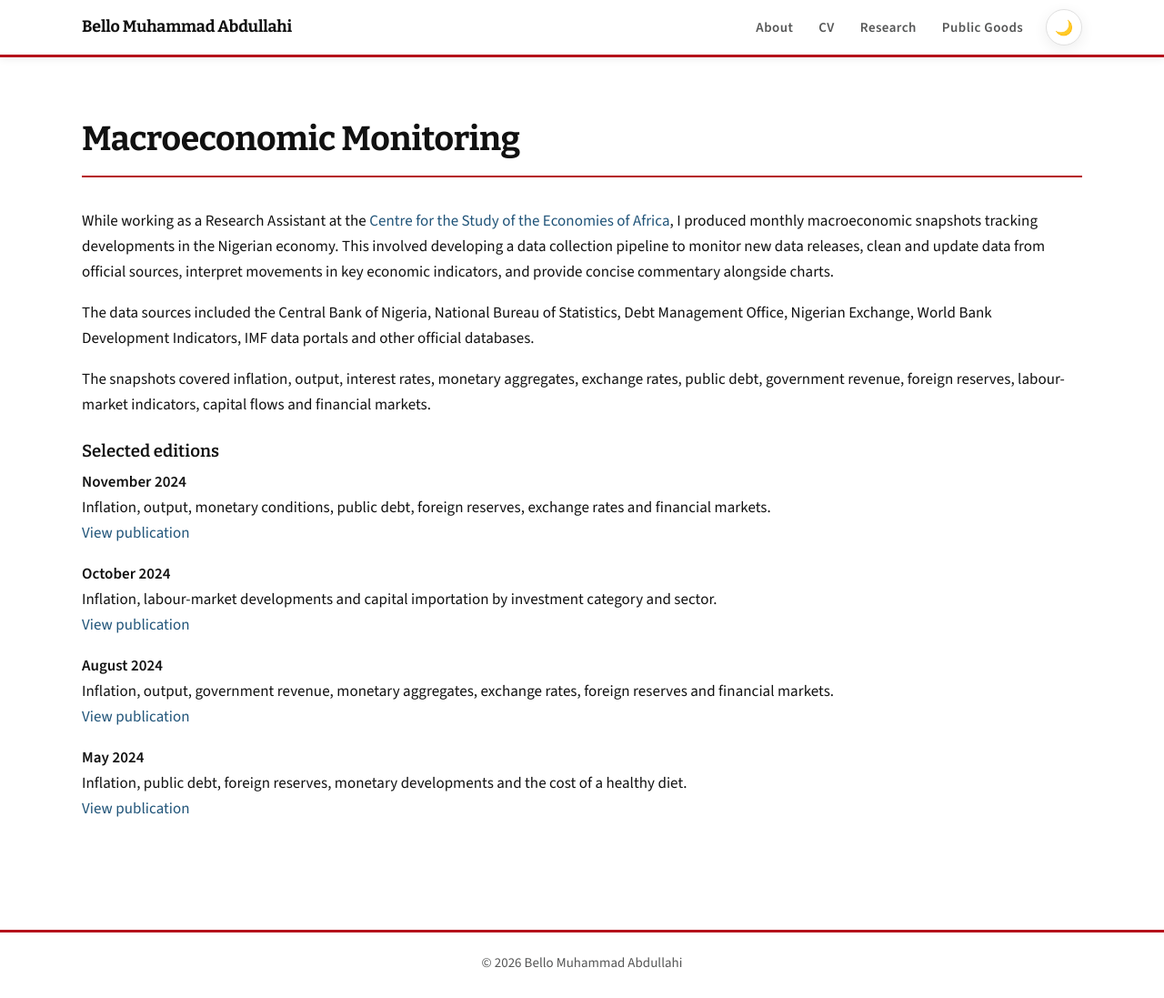
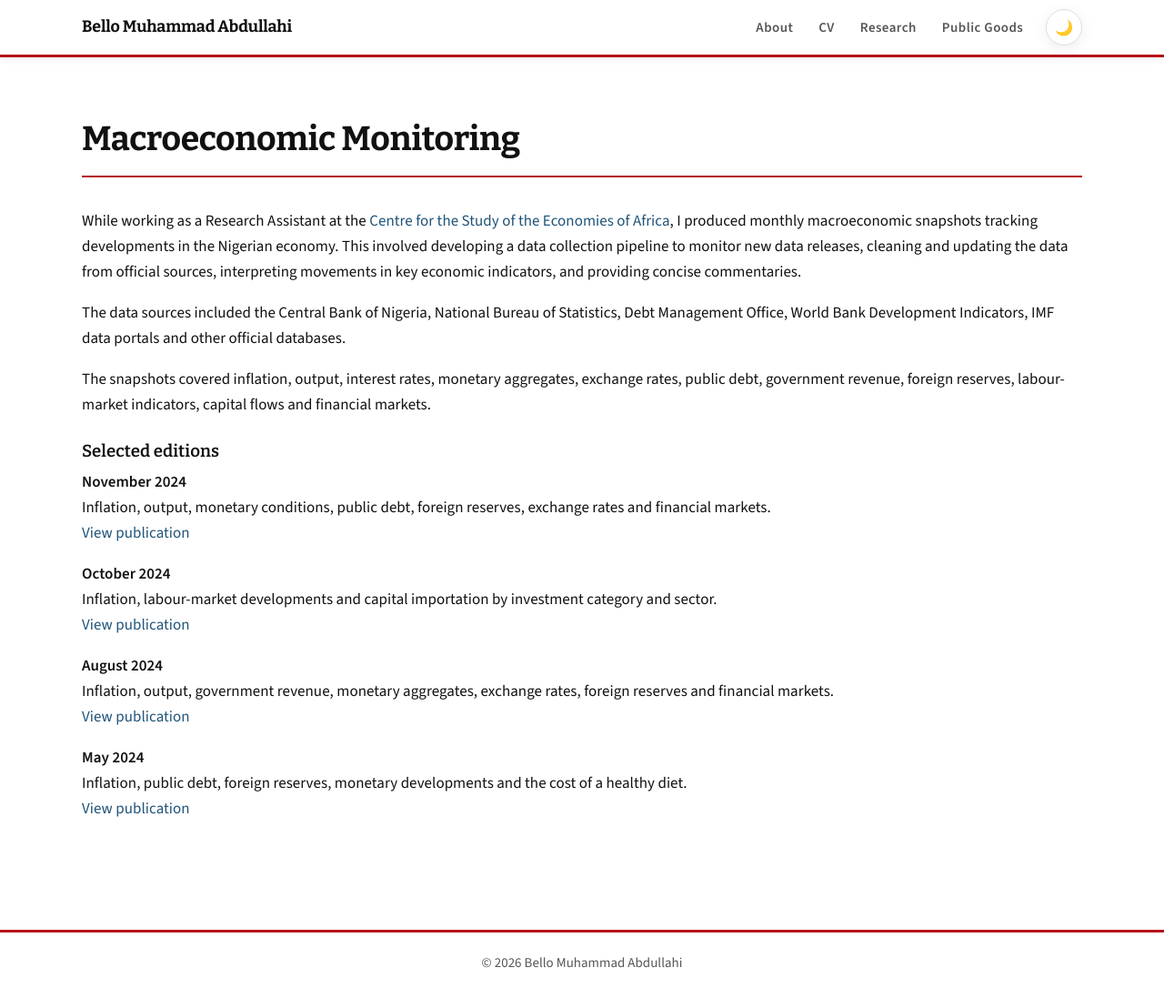
Before and after one commit to Bello-Abdullahi/Bello-Abdullahi.github.io, a Jekyll site: the page built from _pages/macroeconomic-monitoring.md, in a window 1280 px wide and 1097 px high. Shown: the whole window at 91% size. Built offline with Jekyll 4.4.1, drawn with Linux system fonts in a browser that asks for light colours.

Commit message:
Refine text in macroeconomic monitoring page
Updated wording for clarity and grammatical accuracy in the macroeconomic monitoring section.

```diff
--- a/_pages/macroeconomic-monitoring.md
+++ b/_pages/macroeconomic-monitoring.md
@@ -6,9 +6,9 @@ nav: false
 nav_order: 4
 ---
 
-While working as a Research Assistant at the [Centre for the Study of the Economies of Africa](https://www.cseaafrica.org/), I produced monthly macroeconomic snapshots tracking developments in the Nigerian economy. This involved developing a data collection pipeline to monitor new data releases, clean and update data from official sources, interpret movements in key economic indicators, and provide concise commentary alongside charts.
+While working as a Research Assistant at the [Centre for the Study of the Economies of Africa](https://www.cseaafrica.org/), I produced monthly macroeconomic snapshots tracking developments in the Nigerian economy. This involved developing a data collection pipeline to monitor new data releases, cleaning and updating the data from official sources, interpreting movements in key economic indicators, and providing concise commentaries.
 
-The data sources included the Central Bank of Nigeria, National Bureau of Statistics, Debt Management Office, Nigerian Exchange, World Bank Development Indicators, IMF data portals and other official databases.
+The data sources included the Central Bank of Nigeria, National Bureau of Statistics, Debt Management Office, World Bank Development Indicators, IMF data portals and other official databases.
 
 The snapshots covered inflation, output, interest rates, monetary aggregates, exchange rates, public debt, government revenue, foreign reserves, labour-market indicators, capital flows and financial markets.
 
```
